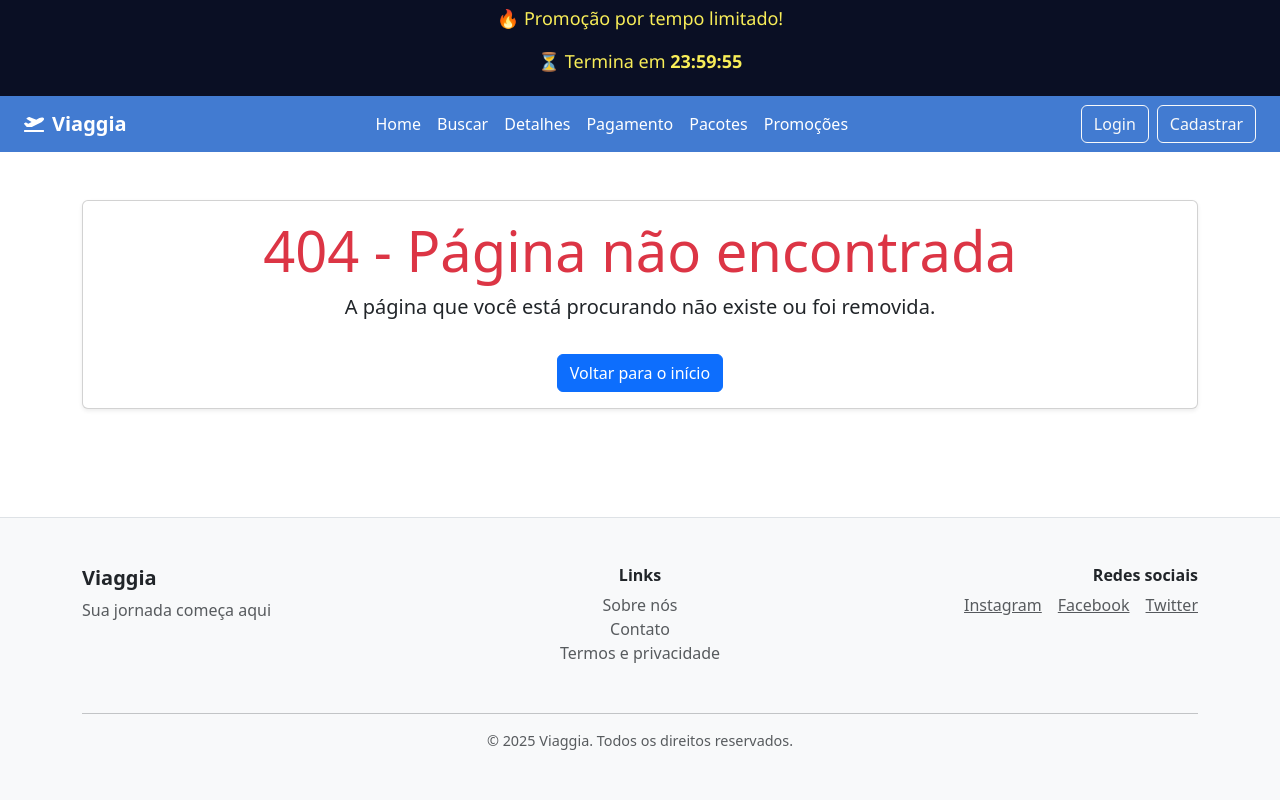
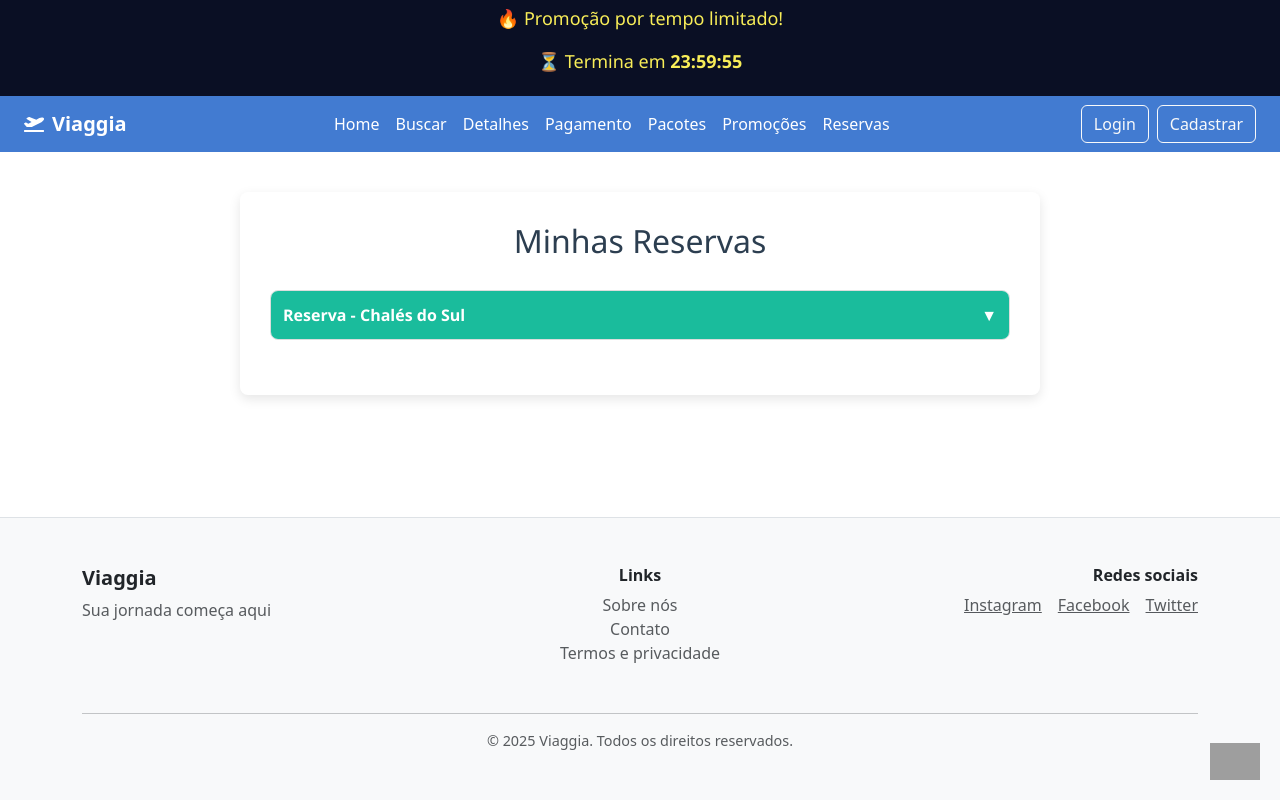
Before and after one commit to Viaggia/viaggia-front, a React (Vite) app: page /reservepag in a window 1280 px wide. Built offline with nearby package versions, Linux system fonts and the light colour scheme; grey boxes are pictures that could not be loaded.

Commit message:
Adicionando pagina de Reservas

```diff
--- a/src/components/Header/Header.tsx
+++ b/src/components/Header/Header.tsx
@@ -37,6 +37,8 @@ function Header() {
             <li className="nav-item"><Link className="nav-link text-white" to="/payment">Pagamento</Link></li>
             <li className="nav-item"><Link className="nav-link text-white" to="/packages">Pacotes</Link></li>
             <li className="nav-item"><Link className="nav-link text-white" to="/promotion">Promoções</Link></li>
+            <li className="nav-item"><Link className="nav-link text-white" to="/reservepag">Reservas</Link></li>
+
           </ul>
         </div>
 
--- a/src/components/cards/Carrossel/CarouselCards.tsx
+++ b/src/components/cards/Carrossel/CarouselCards.tsx
@@ -6,14 +6,14 @@ const imageList = [
   'coffemanha.jpg',
   'hotelquarto.jpg',
   'praia1.jpg',
-  'transferir.jpg',
-  'transferir1.jpg',
-  'transferir2.jpg',
+  'chale2.jpg',
+  'chale3.jpg',
+  'quartochale2.jpg',
 ];
 
 const Carousel: React.FC = () => {
   return (
-    <div className="p-0 m-0" style={{ paddingTop: '10px' }}>
+    <div className="pt-0 mt-0">
       <div
         id="uniqueCarousel"
         className="carousel slide"
--- a/src/pages/Details/Details.tsx
+++ b/src/pages/Details/Details.tsx
@@ -5,34 +5,36 @@ import 'bootstrap/dist/css/bootstrap.min.css';
 
 const Details: React.FC = () => {
   return (
-
     <div className="container-fluid py-5">
       <div className="m-3">
         <div>
-          <h1 className="text-around mb-4">Porto Bahia Hotel</h1>
+          <h1 className="text-around mb-2">Porto Bahia Hotel</h1>
         </div>
         <div>
-          <h3 className="text-around mb-4">Bahia, Porto Seguro</h3>
+          <h3 className="text-around mb-1">Bahia, Porto Seguro</h3>
         </div>
       </div>
-      <div className="row justify-content-around">
-        <div className="col-lg-6 mb-5">
+
+      {/* Agrupando texto e carrossel para controle de espaçamento */}
+      <div className="row justify-content-around align-items-start">
+        <div className="col-lg-6 mb-4">
           <CarouselCards />
         </div>
-       <div className="col-lg-3" style={{ marginTop: '-20px' }}>
+        <div className="col-lg-3 mt-0">
           <AdditionalServicesCard />
         </div>
       </div>
-       <div className="col-md-6 m-3">
-  <div>
-    <p className="fw-bold padding-left-3">
+
+      {/* Texto explicativo abaixo do carrossel */}
+      <div className="col-md-6 m-3 mt-0">
+        <p className="fw-bold padding-left-3 mb-2">
           O Hotel Mar à Vista está convenientemente localizado na popular área de Porto Seguro. Tanto viajantes a negócios quanto turistas podem desfrutar das instalações e serviços do hotel.
         </p>
       </div>
-</div>
+
+      {/* Lista de serviços */}
       <div className="container mt-3">
         <div className="row row-cols-1 row-cols-sm-2 row-cols-md-4 gx-0 gy-1">
-
           <div className="col">
             <h6 className="mb-1">Serviços inclusos</h6>
             <ul className="list-unstyled small mb-0">
@@ -42,7 +44,6 @@ const Details: React.FC = () => {
               <li>Acessibilidade</li>
             </ul>
           </div>
-
           <div className="col">
             <h6 className="mb-1">Status</h6>
             <ul className="list-unstyled small mb-0">
@@ -52,7 +53,6 @@ const Details: React.FC = () => {
               <li>Incluso</li>
             </ul>
           </div>
-
           <div className="col">
             <h6 className="mb-1">Serviços à parte</h6>
             <ul className="list-unstyled small mb-0">
@@ -67,7 +67,6 @@ const Details: React.FC = () => {
               <li>Academia</li>
             </ul>
           </div>
-
           <div className="col">
             <h6 className="mb-1">Valores</h6>
             <ul className="list-unstyled small mb-0">
@@ -82,10 +81,8 @@ const Details: React.FC = () => {
               <li>R$70</li>
             </ul>
           </div>
-
         </div>
       </div>
-
     </div>
   );
 };
--- /dev/null
+++ b/src/pages/Reserve/ReservePag.css
@@ -0,0 +1,102 @@
+/* Estilos exclusivos para a página ReservePag */
+
+.reservepag-container {
+  max-width: 800px;
+  margin: 40px auto;
+  background-color: #ffffff;
+  border-radius: 8px;
+  padding: 30px;
+  box-shadow: 0 4px 12px rgba(0,0,0,0.1);
+  font-family: 'Segoe UI', sans-serif;
+}
+
+.reservepag-title {
+  text-align: center;
+  color: #2c3e50;
+  margin-bottom: 30px;
+}
+
+.reservepag-card {
+  margin-bottom: 25px;
+  border: 1px solid #ddd;
+  border-radius: 8px;
+  overflow: hidden;
+}
+
+/* Botão de toggle com setinha alinhada à direita */
+.reservepag-toggle {
+  background-color: #1abc9c;
+  color: white;
+  border: none;
+  padding: 12px;
+  width: 100%;
+  font-weight: bold;
+  cursor: pointer;
+  transition: background-color 0.3s ease;
+  display: flex;
+  justify-content: space-between;
+  align-items: center;
+}
+
+.reservepag-toggle:hover {
+  background-color: #569fe4;
+}
+
+/* Texto à esquerda dentro do botão */
+.reservepag-toggle-text {
+  text-align: left;
+}
+
+/* Setinha à direita */
+.reservepag-seta {
+  font-size: 16px;
+  color: #ffffff;
+  margin-left: 10px;
+}
+
+/* Área dos detalhes quando expandido */
+.reservepag-detalhes {
+  padding: 15px;
+  background-color: #ecf0f1;
+}
+
+.reservepag-detalhes ul {
+  padding-left: 20px;
+}
+
+/* Botão de cancelar ao final do card expandido */
+.reservepag-cancel-wrapper {
+  margin-top: 20px;
+  text-align: right;
+}
+
+.reservepag-cancelar {
+  background-color: #e74c3c;
+  color: white;
+  border: none;
+  padding: 10px 14px;
+  border-radius: 5px;
+  font-weight: bold;
+  cursor: pointer;
+  transition: background-color 0.3s ease;
+}
+
+.reservepag-cancelar:hover {
+  background-color: #c0392b;
+}
+
+/* Ícone fixo do WhatsApp */
+.reservepag-whatsapp {
+  position: fixed;
+  bottom: 20px;
+  right: 20px;
+}
+
+.reservepag-whatsapp-icon {
+  width: 50px;
+  transition: transform 0.3s ease;
+}
+
+.reservepag-whatsapp-icon:hover {
+  transform: scale(1.1);
+}
--- /dev/null
+++ b/src/pages/Reserve/ReservePag.tsx
@@ -0,0 +1,101 @@
+import React, { useState } from 'react';
+import { useNavigate } from 'react-router-dom';
+import './reservepag.css';
+
+interface Reserva {
+  id: string;
+  titular: string;
+  telefone: string;
+  cpf: string;
+  hotel: string;
+  endereco: string;
+  datas: string;
+  quarto: string;
+  servicos: string[];
+  valoresServicos: number;
+}
+
+const reservas: Reserva[] = [
+  {
+    id: 'reserva1',
+    titular: 'João Silva',
+    telefone: '(81) 91234-5678',
+    cpf: '123.456.789-00',
+    hotel: 'Chalés do Sul',
+    endereco: 'Rua das Montanhas, 123 - Gramado, RS',
+    datas: '05 a 08 de Agosto de 2025',
+    quarto: 'Chalé 07',
+    servicos: ['Café da manhã (+R$40/dia)', 'Massagem (+R$120)'],
+    valoresServicos: 240,
+  },
+  // Adicione mais reservas aqui
+];
+
+const diaria = 200;
+
+const ReservePag: React.FC = () => {
+  const [detalheAberto, setDetalheAberto] = useState<string | null>(null);
+  const navigate = useNavigate();
+
+  const toggleDetalhes = (id: string) => {
+    setDetalheAberto(detalheAberto === id ? null : id);
+  };
+
+  return (
+    <div className="reservepag-container">
+      <h2 className="reservepag-title">Minhas Reservas</h2>
+
+      {reservas.map((reserva) => {
+        const totalDiarias = 3 * diaria;
+        const totalCompra = totalDiarias + reserva.valoresServicos;
+
+        return (
+          <div className="reservepag-card" key={reserva.id}>
+            <button className="reservepag-toggle" onClick={() => toggleDetalhes(reserva.id)}>
+              <span className="reservepag-toggle-text">Reserva - {reserva.hotel}</span>
+              <span className="reservepag-seta">▼</span>
+            </button>
+
+            {detalheAberto === reserva.id && (
+              <div className="reservepag-detalhes">
+                <p><strong>Nome do Titular:</strong> {reserva.titular}</p>
+                <p><strong>Telefone:</strong> {reserva.telefone}</p>
+                <p><strong>CPF:</strong> {reserva.cpf}</p>
+                <p><strong>Hotel:</strong> {reserva.hotel}</p>
+                <hr />
+                <p><strong>Endereço:</strong> {reserva.endereco}</p>
+                <p><strong>Datas Reservadas:</strong> {reserva.datas}</p>
+                <p><strong>Quarto:</strong> {reserva.quarto}</p>
+                <p><strong>Serviços Adicionais:</strong> {reserva.servicos.join(', ')}</p>
+                <p><strong>Resumo de Compra:</strong></p>
+                <ul>
+                  <li>Diária (3 noites): R${totalDiarias}</li>
+                  <li>Serviços: R${reserva.valoresServicos}</li>
+                  <li><strong>Total:</strong> R${totalCompra}</li>
+                </ul>
+
+                <div className="reservepag-cancel-wrapper">
+                  <button className="reservepag-cancelar" onClick={() => navigate('/cancellationpag')}>
+                    Cancelar minha reserva
+                  </button>
+                </div>
+              </div>
+            )}
+          </div>
+        );
+      })}
+
+      <div className="reservepag-whatsapp">
+        <a href="https://wa.me/558196631476" target="_blank" rel="noopener noreferrer">
+          <img
+            src="https://upload.wikimedia.org/wikipedia/commons/6/6b/WhatsApp.svg"
+            alt="WhatsApp"
+            className="reservepag-whatsapp-icon"
+          />
+        </a>
+      </div>
+    </div>
+  );
+};
+
+export default ReservePag;
--- a/src/routes/Router/AppRoutes.tsx
+++ b/src/routes/Router/AppRoutes.tsx
@@ -13,6 +13,7 @@ import NewPassword from '../../pages/Recovery/NewPassword'
 import Packages from '../../pages/Packages/Packages'
 import AuthSuccess from '../../pages/AuthSuccess/AuthSuccess'
 import Promotion from '../../pages/Promotion/Promotion'
+import ReservePag from '../../pages/Reserve/ReservePag'
 
 
 
@@ -24,6 +25,7 @@ function AppRoutes() {
       <Route path="/login" element={<Login />} />
       <Route path="/register" element={<Register />} />
       <Route path="/details" element={<Details />} />
+      <Route path="/reservepag" element={<ReservePag />} />
       <Route path="/payment" element={<Payment />} />
       <Route path='/recovery' element={<Recovery />} />
       <Route path='/recovery/token' element={<TokenVerification />} />
```
Lines whose indentation alone changed are shown as unchanged.
